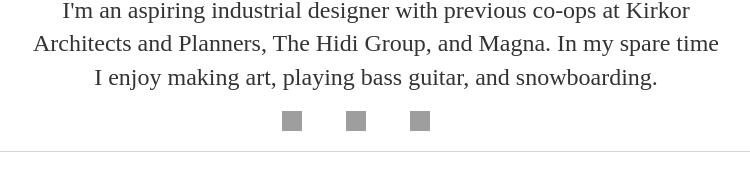
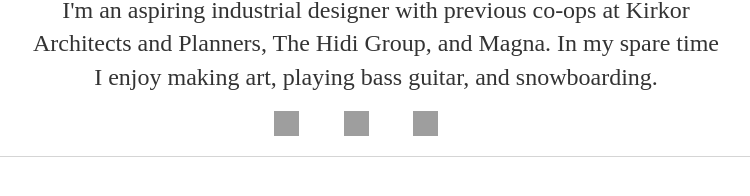
Before and after one commit to jhltsang/jhltsang.github.io, a Jekyll site: the page built from about/index.html, in a window 1280 px wide. Shown: the part 298-494 px from the top of the page, without its empty margins (264-1014 px from the left). Built offline with Jekyll 4.4.1, drawn with Linux system fonts in a browser that asks for light colours; grey boxes are pictures that could not be loaded.

Commit message:
Update index.html

```diff
--- a/about/index.html
+++ b/about/index.html
@@ -13,11 +13,11 @@ title: Jessica Tsang
 	<nav>
 	    <ul>
 		<a href="https://www.facebook.com/jhltsang">
-			 <li><img src="https://www.facebookbrand.com/img/fb-art.jpg" alt="FaceBook" style="width:20px;height:20px;"></li></a>
+			 <li><img src="https://www.facebookbrand.com/img/fb-art.jpg" alt="FaceBook" style="width:25px;height:25px;"></li></a>
 		<a href="https://www.linkedin.com/in/jhltsang">
-			 <li><img src="http://netdna.copyblogger.com/images/linkedin.png" alt="LinkedIn" style="width:20px;height:20px;"></li></a>
+			 <li><img src="http://netdna.copyblogger.com/images/linkedin.png" alt="LinkedIn" style="width:25px;height:25px;"></li></a>
 		<a href="https://www.instagram.com/jessthedinosaur">
-			 <li><img src="http://www.garelliprofumi.com/word/profumerie/wp-content/uploads/2014/12/Instagram.png" alt="Instagram" style="width:20px;height:20px;"></li></a>
+			 <li><img src="http://www.garelliprofumi.com/word/profumerie/wp-content/uploads/2014/12/Instagram.png" alt="Instagram" style="width:25px;height:25px;"></li></a>
 	    </ul>
 	</nav>
 </center>
```
